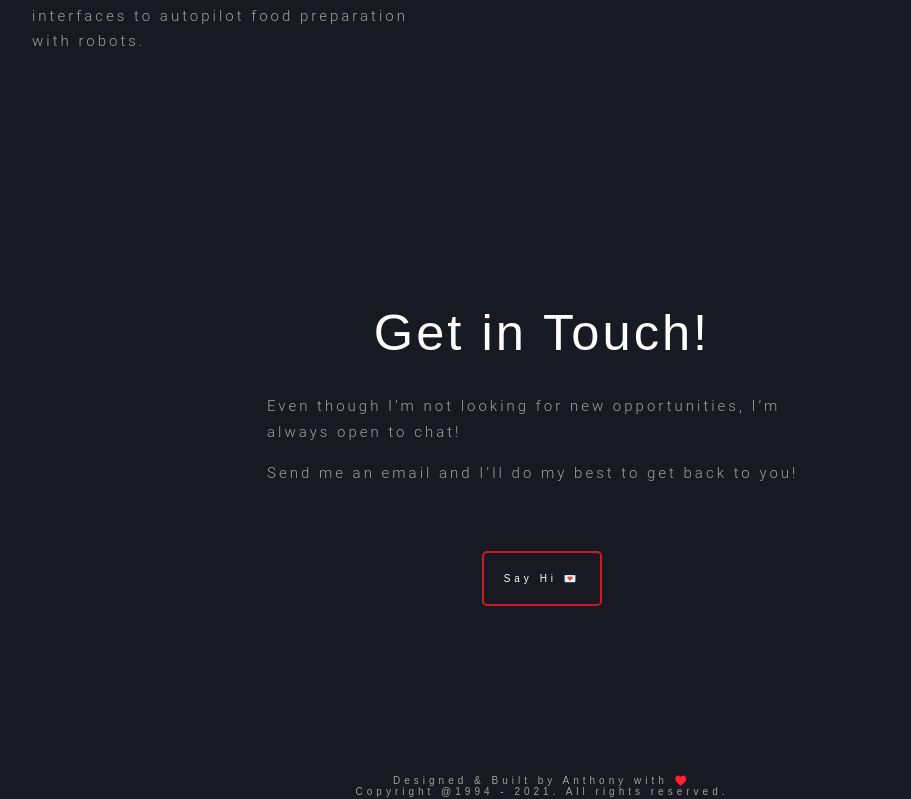
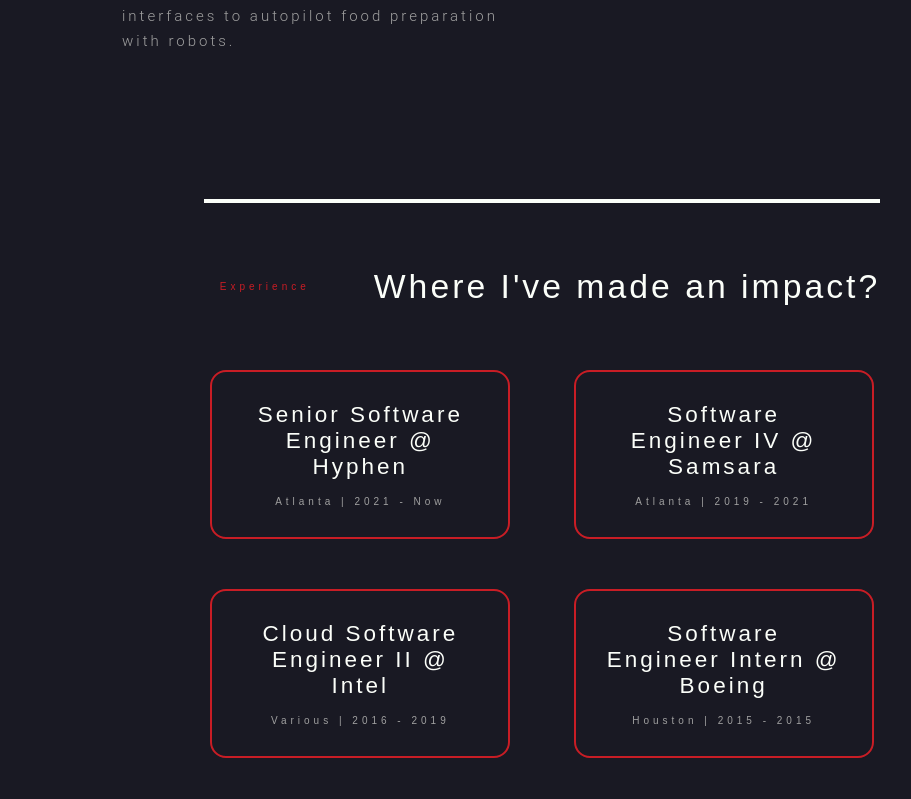
Before and after one commit to antwash/antdwash.com, a Next.js app: page / in a window 1280 px wide. Shown: the part 1364-2163 px from the top of the page, without its empty margins (148-1059 px from the left). Built offline with nearby package versions, Linux system fonts and the light colour scheme; a web font is replaced by a local one.

Commit message:
components layout: Insert experience section component

```diff
--- a/components/layout.tsx
+++ b/components/layout.tsx
@@ -3,7 +3,7 @@
 import { createUseStyles } from "react-jss"
 
 import { Footer, NavBar, VerticalSocialMediaBar } from "@components"
-import { About, Home, GetInTouch } from "@sections"
+import { About, Home, GetInTouch, Experience } from "@sections"
 
 const useStyles = createUseStyles((theme) => ({
   container: {
@@ -17,6 +17,7 @@
     flex: 1,
     display: "flex",
     flexDirection: "column",
+    alignItems: "center",
     marginLeft: theme.component.socialBar.width,
   },
 
@@ -39,6 +40,7 @@
         <div className={classes.content}>
           <Home />
           <About />
+          <Experience />
           <GetInTouch />
           <Footer />
         </div>
--- a/components/sections/index.ts
+++ b/components/sections/index.ts
@@ -2,5 +2,6 @@
 import { Home } from "./home"
 import { Section } from "./container"
 import { GetInTouch } from "./getInTouch"
+import { Experience } from "./experience"
 
-export { About, Home, Section, GetInTouch }
+export { About, Home, Section, GetInTouch, Experience }
```
